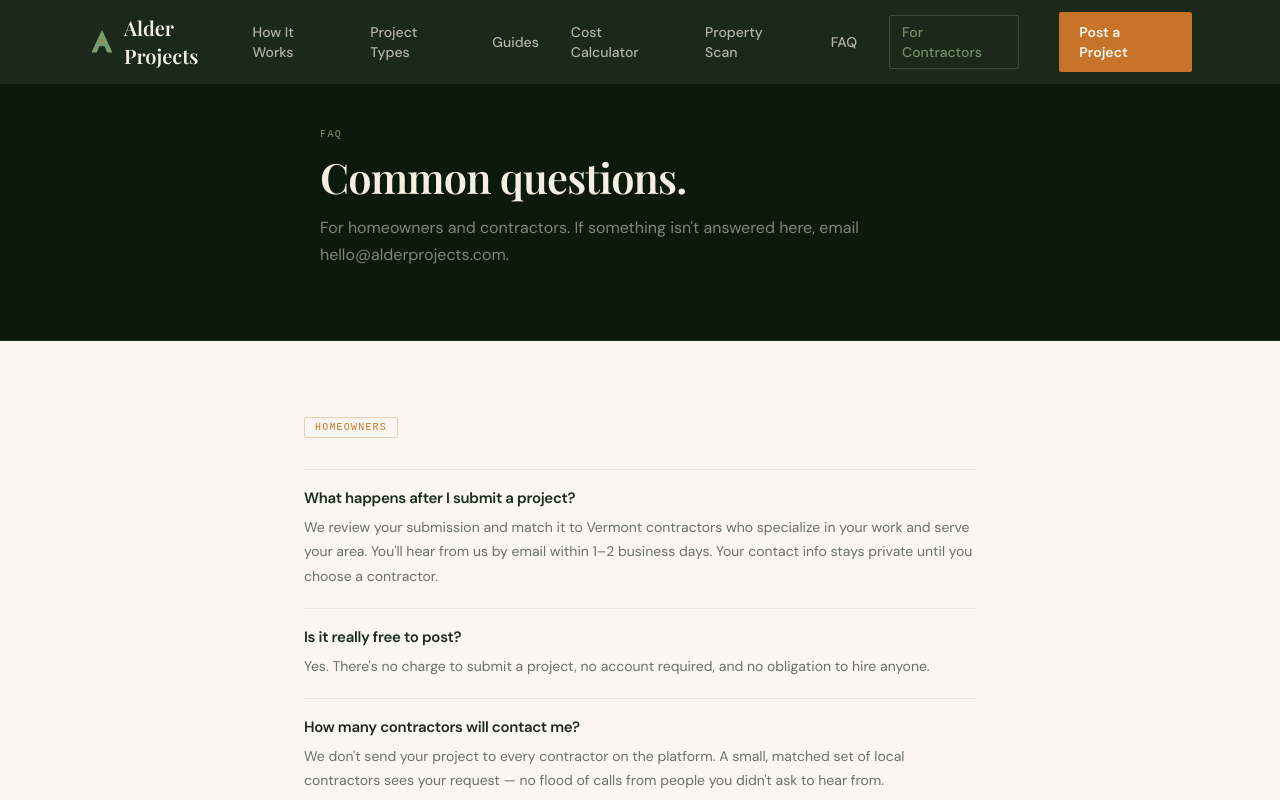
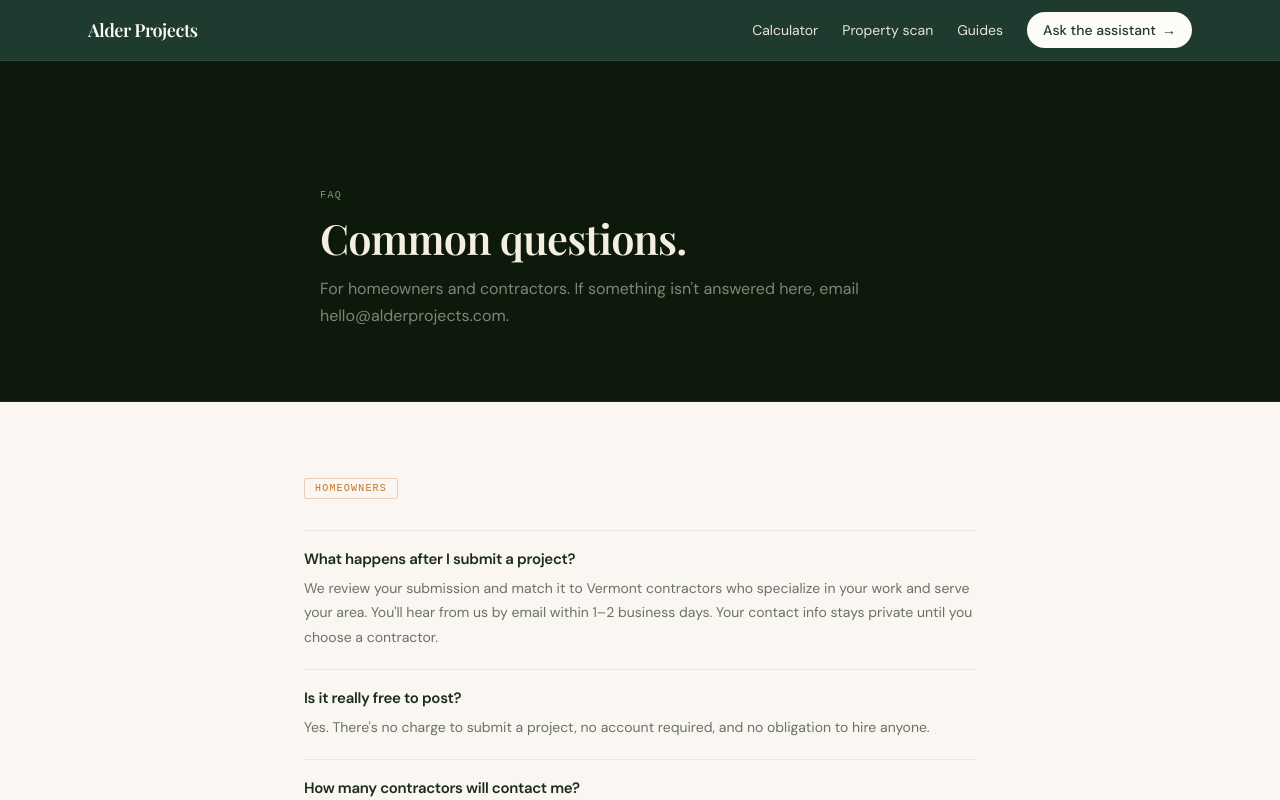
Before and after one commit to alderprojects/alder-projects-site, a Next.js app: page /faq in a window 1280 px wide. Shown: the top 800 px of the page. Built offline with nearby package versions, Linux system fonts and the light colour scheme.

Commit message:
feat(nav): simplify nav to chat-forward layout with mobile hamburger

```diff
--- a/src/components/Nav.tsx
+++ b/src/components/Nav.tsx
@@ -1,24 +1,131 @@
 'use client'
+
 import Link from 'next/link'
+import { useState } from 'react'
+
+const PRIMARY_LINKS = [
+  { href: '/calculator', label: 'Calculator' },
+  { href: '/seasonal-home-report', label: 'Property scan' },
+  { href: '/guides', label: 'Guides' },
+]
+
 export default function Nav() {
+  const [open, setOpen] = useState(false)
+
   return (
-    <nav className="fixed top-0 left-0 right-0 z-50 bg-[#1C2B1A]/95 backdrop-blur-sm py-3">
-      <div className="max-w-6xl mx-auto px-6 flex items-center justify-between">
-        <Link href="/" className="flex items-center gap-2">
-          <svg width="28" height="28" viewBox="0 0 32 32" fill="none"><path d="M16 2L4 28H10L13 21H19L22 28H28L16 2Z" fill="#7A9B6F"/><path d="M14.5 16L16 12L17.5 16H14.5Z" fill="#C8732A"/></svg>
-          <span className="font-display text-xl font-semibold text-[#F5EFE0]">Alder Projects</span>
+    <nav
+      style={{
+        backgroundColor: '#1f3a2e',
+        borderBottom: '1px solid #2c4a3e',
+        position: 'sticky',
+        top: 0,
+        zIndex: 50,
+      }}
+    >
+      <div className="max-w-6xl mx-auto px-4 sm:px-6 py-3 flex items-center justify-between">
+        <Link
+          href="/"
+          className="text-lg font-semibold tracking-tight"
+          style={{
+            color: '#fdfcf9',
+            fontFamily: 'Playfair Display, serif',
+          }}
+        >
+          Alder Projects
         </Link>
-        <div className="hidden md:flex items-center gap-8">
-          <Link href="/#how-it-works" className="text-sm font-medium text-[#F5EFE0]/70 hover:text-[#F5EFE0] transition-colors">How It Works</Link>
-          <Link href="/#project-types" className="text-sm font-medium text-[#F5EFE0]/70 hover:text-[#F5EFE0] transition-colors">Project Types</Link>
-          <Link href="/guides" className="text-sm font-medium text-[#F5EFE0]/70 hover:text-[#F5EFE0] transition-colors">Guides</Link>
-          <Link href="/calculator" className="text-sm font-medium text-[#F5EFE0]/70 hover:text-[#F5EFE0] transition-colors">Cost Calculator</Link>
-          <Link href="/seasonal-home-report" className="text-sm font-medium text-[#F5EFE0]/70 hover:text-[#F5EFE0] transition-colors">Property Scan</Link>
-          <Link href="/faq" className="text-sm font-medium text-[#F5EFE0]/70 hover:text-[#F5EFE0] transition-colors">FAQ</Link>
-          <Link href="/contractors" className="text-sm font-medium text-[#7A9B6F]/90 hover:text-[#7A9B6F] transition-colors border border-[#7A9B6F]/30 hover:border-[#7A9B6F]/60 px-3 py-1.5 rounded-sm">For Contractors</Link>
-          <Link href="/#submit-project" className="ml-2 px-5 py-2.5 bg-[#C8732A] hover:bg-[#A84E1A] text-[#FAF7F2] text-sm font-semibold rounded-sm transition-colors">Post a Project</Link>
+
+        {/* Desktop nav */}
+        <div className="hidden md:flex items-center gap-6">
+          {PRIMARY_LINKS.map(l => (
+            <Link
+              key={l.href}
+              href={l.href}
+              className="text-sm hover:underline"
+              style={{
+                color: '#e8e4d8',
+                fontFamily: 'DM Sans, system-ui, sans-serif',
+              }}
+            >
+              {l.label}
+            </Link>
+          ))}
+          <Link
+            href="/chat"
+            className="inline-flex items-center gap-1.5 text-sm font-medium px-4 py-2 rounded-full transition-opacity hover:opacity-90"
+            style={{
+              backgroundColor: '#fdfcf9',
+              color: '#1f3a2e',
+              fontFamily: 'DM Sans, system-ui, sans-serif',
+            }}
+          >
+            <span>Ask the assistant</span>
+            <span aria-hidden="true">→</span>
+          </Link>
+        </div>
+
+        {/* Mobile: chat CTA + hamburger */}
+        <div className="flex md:hidden items-center gap-2">
+          <Link
+            href="/chat"
+            className="inline-flex items-center text-xs font-medium px-3 py-1.5 rounded-full"
+            style={{
+              backgroundColor: '#fdfcf9',
+              color: '#1f3a2e',
+              fontFamily: 'DM Sans, system-ui, sans-serif',
+            }}
+          >
+            Ask →
+          </Link>
+          <button
+            type="button"
+            onClick={() => setOpen(o => !o)}
+            aria-label="Toggle menu"
+            aria-expanded={open}
+            className="p-2"
+            style={{ color: '#fdfcf9' }}
+          >
+            <svg width="22" height="22" viewBox="0 0 24 24" fill="none" stroke="currentColor" strokeWidth="2" strokeLinecap="round" strokeLinejoin="round">
+              {open ? (
+                <>
+                  <line x1="18" y1="6" x2="6" y2="18" />
+                  <line x1="6" y1="6" x2="18" y2="18" />
+                </>
+              ) : (
+                <>
+                  <line x1="3" y1="6" x2="21" y2="6" />
+                  <line x1="3" y1="12" x2="21" y2="12" />
+                  <line x1="3" y1="18" x2="21" y2="18" />
+                </>
+              )}
+            </svg>
+          </button>
         </div>
       </div>
+
+      {/* Mobile menu */}
+      {open && (
+        <div
+          className="md:hidden border-t"
+          style={{ borderColor: '#2c4a3e', backgroundColor: '#1f3a2e' }}
+        >
+          <div className="px-4 py-3 flex flex-col gap-3">
+            {PRIMARY_LINKS.map(l => (
+              <Link
+                key={l.href}
+                href={l.href}
+                onClick={() => setOpen(false)}
+                className="text-sm py-1"
+                style={{
+                  color: '#e8e4d8',
+                  fontFamily: 'DM Sans, system-ui, sans-serif',
+                }}
+              >
+                {l.label}
+              </Link>
+            ))}
+          </div>
+        </div>
+      )}
     </nav>
   )
 }
```
